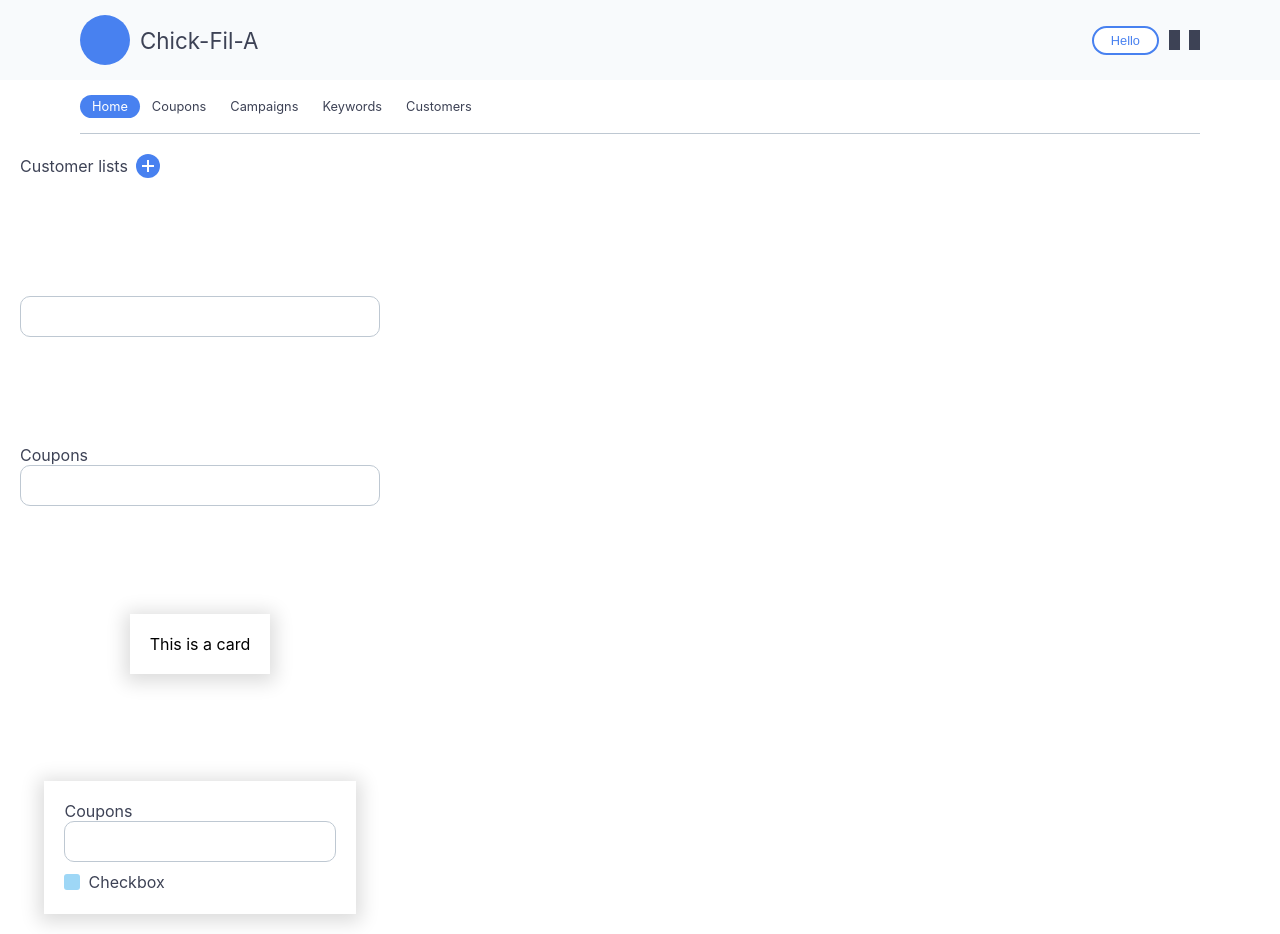
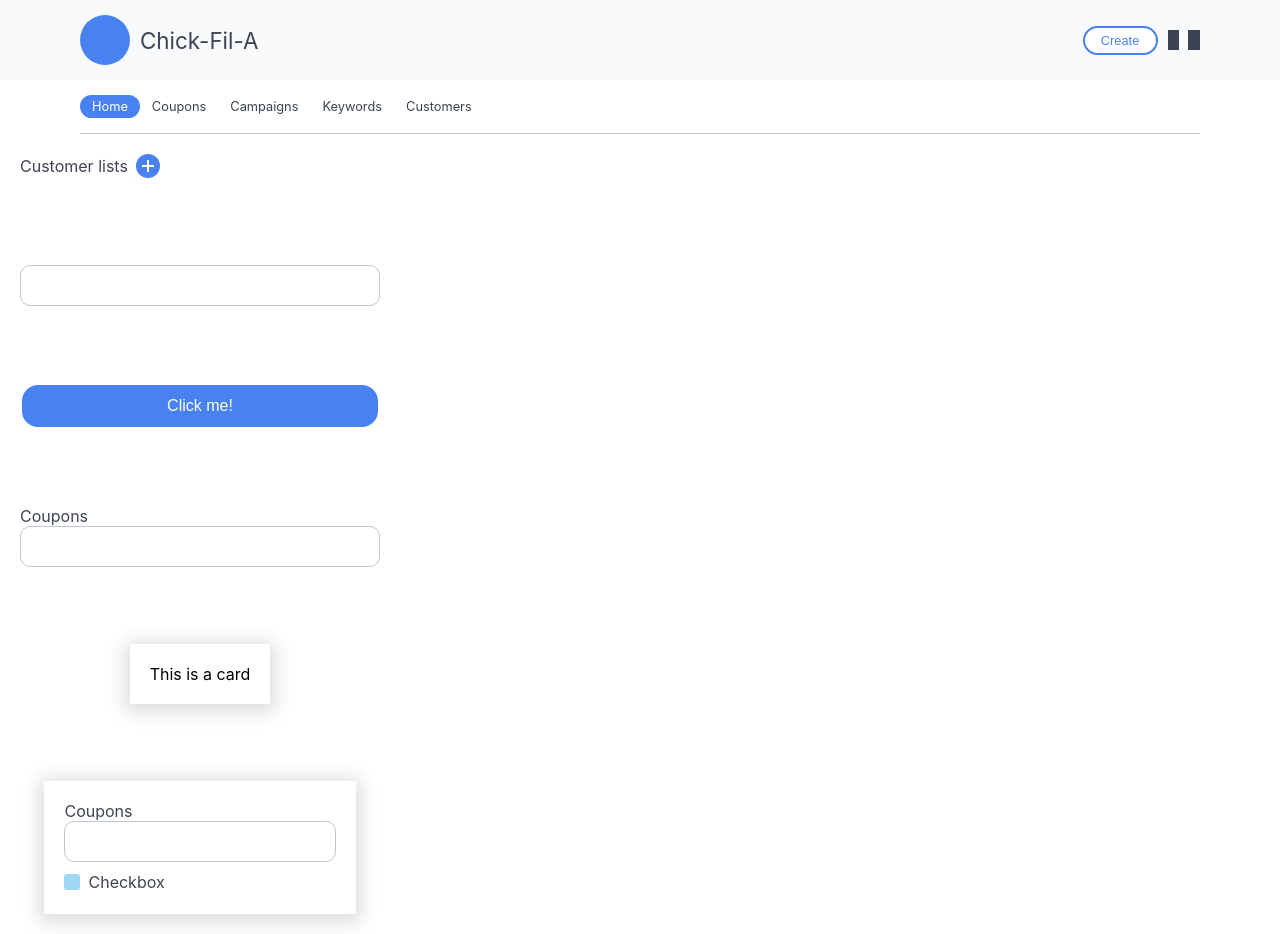
Before and after one commit to SD1G45/sms, a Next.js app: page / in a window 1280 px wide. Built offline with nearby package versions, Linux system fonts and the light colour scheme.

Commit message:
Added children to button

```diff
--- a/components/Button/Button.tsx
+++ b/components/Button/Button.tsx
@@ -2,10 +2,10 @@
 import { StyledButton } from "./styles";
 import { ButtonProps } from "./types";
 
-const Button: React.FC<ButtonProps> = ({ invert, ...other }) => {
+const Button: React.FC<ButtonProps> = ({ invert, children, ...other }) => {
   return (
     <StyledButton invert={invert} {...other}>
-      Hello
+      {children}
     </StyledButton>
   );
 };
--- a/pages/index.tsx
+++ b/pages/index.tsx
@@ -70,6 +70,7 @@
         onSelect={(id) => setSelectedId(id)}
         selectedId={selectedId}
       />
+      <Button>Click me!</Button>
       <TextField value="" onChange={() => {}} label="Coupons" />
       <Card style={{ padding: 80 }}>This is a card</Card>
       <Card>
```
